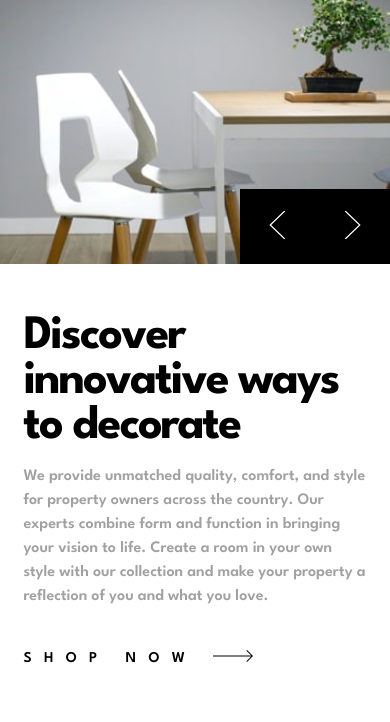
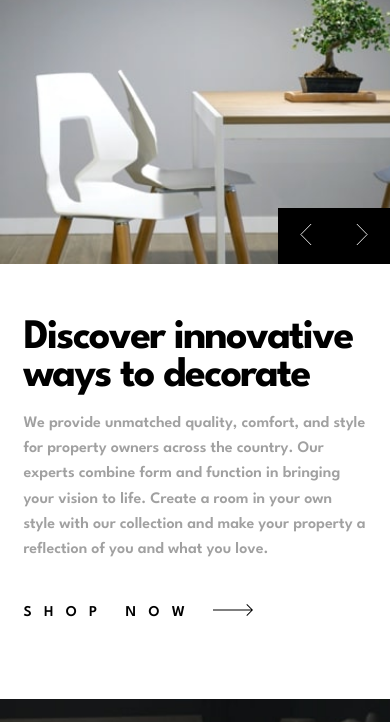
Before and after one commit to SimonaPiz/Frontend-Mentor-Projects, a plain HTML site: page room-homepage/index.html in a window 390 px wide. Shown: the part 116-838 px from the top of the page. Drawn offline with Linux system fonts and the light colour scheme.

Commit message:
5 - #31 - Adjust responsive layout - update padding an slide buttons size

```diff
--- a/room-homepage/styles.css
+++ b/room-homepage/styles.css
@@ -114,12 +114,19 @@ div#hero-img {
 }
 
 #hero article {
-  padding: 13vh 6% 0 6%;
+  padding: 0 6% 9vh 6%;
   width: 41%;
   height: 66.6vh;
   position: absolute;
   top: 0;
   right: 0;
+  display: flex;
+  flex-direction: column;
+  justify-content: center;
+}
+
+article p {
+  line-height: 3vh;
 }
 
 h1 {
@@ -184,7 +191,7 @@ section#about {
 #about article {
   width: 40%;
   height: 100%;
-  padding: 0 2.9%;
+  padding: 3% 2.9%;
   display: flex;
   flex-direction: column;
   justify-content: center;
@@ -243,13 +250,17 @@ div.about-img {
     width: 100%;
     position: relative;
     height: auto;
-    padding: 6vh 6%;
-    display: flex;
-    flex-direction: column;
+    padding: 55px 6%;
+  }
+
+  h1 {
+    font-size: 42px;
   }
 
   #slide-buttons {
-    top: -8.9vh;
+    height: 56px;
+    width: 112px;
+    top: -56px;
     left: unset;
     bottom: unset;
     right: 0;
@@ -258,6 +269,7 @@ div.about-img {
   /*-------- burger menu --------------*/
   header {
     padding: 32px 6vw 32px 2vw;
+    overflow: hidden;
   }
 
   header img#logo {
```
